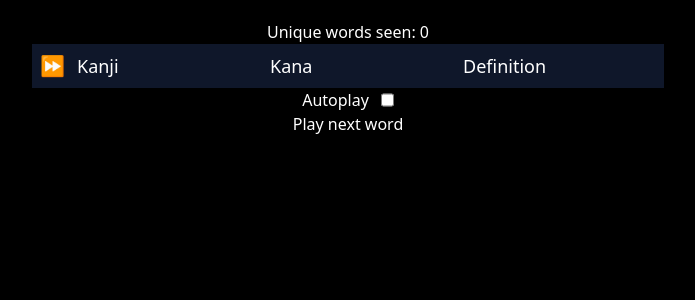
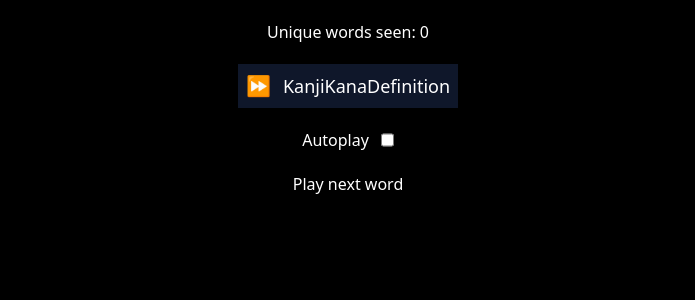
Before and after one commit to bryanjenningz/jlpt-audio-srs, a Next.js app: page / in a window 1280 px wide. Shown: the top 300 px of the page, without its empty margins (292-987 px from the left). Built offline with nearby package versions, Linux system fonts and the light colour scheme.

Commit message:
Add gaps between sections

```diff
--- a/src/pages/index.tsx
+++ b/src/pages/index.tsx
@@ -39,9 +39,10 @@ export default function Home() {
 
   return (
     <main className="flex min-h-screen flex-col items-center bg-black text-white">
-      <div className="flex w-full max-w-2xl flex-col items-center p-5">
+      <div className="flex w-full max-w-2xl flex-col items-center gap-5 p-5">
         <p>{`Unique words seen: ${seenWords.length}`}</p>
 
+        <div>
           <article className="flex w-full max-w-2xl bg-slate-900 p-2 text-lg">
             <div
               className="flex h-full items-center justify-center pr-0"
@@ -88,6 +89,7 @@ export default function Home() {
               );
             })}
           </ul>
+        </div>
 
         <label className="flex gap-3">
           Autoplay
```
Lines whose indentation alone changed are shown as unchanged.
